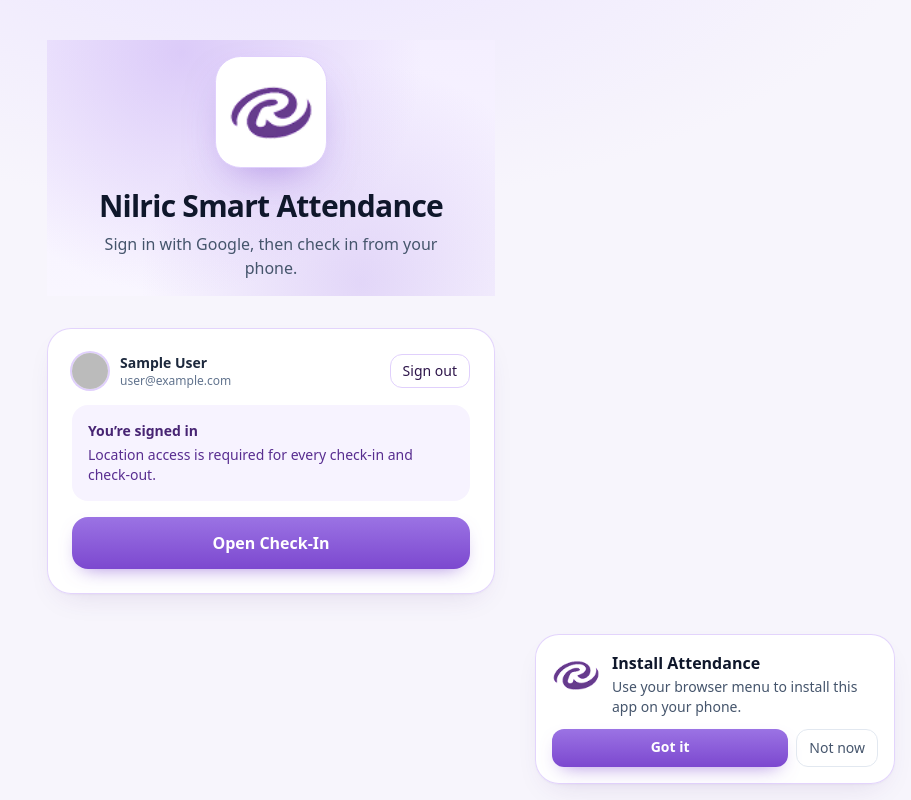
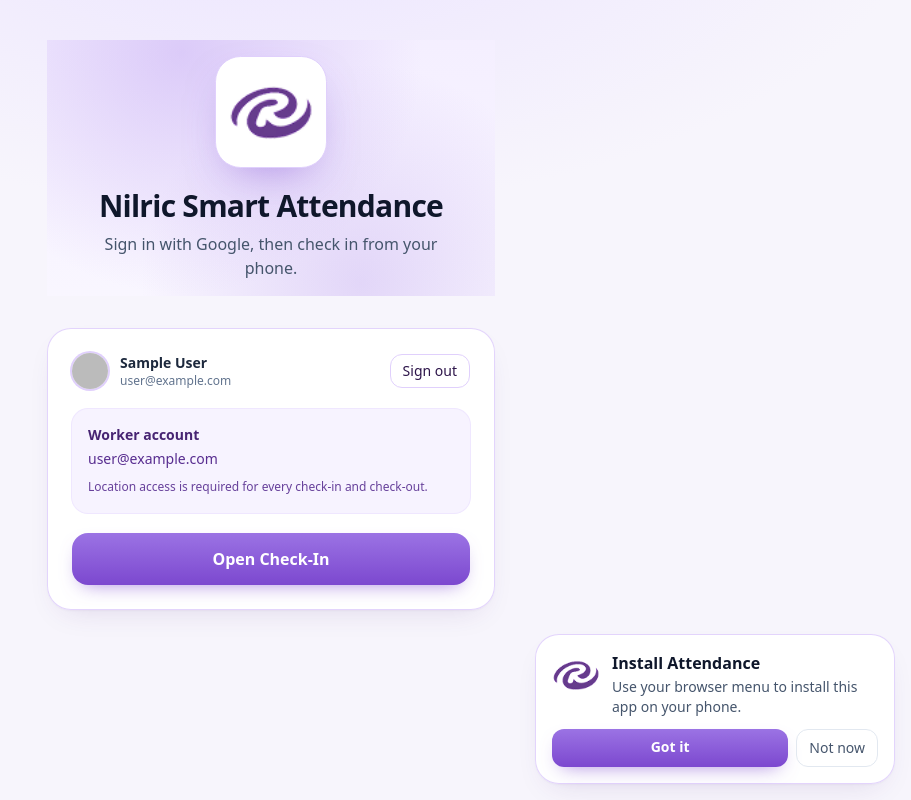
Before and after one commit to Kajeli-bit/nilric-smart-attendance, a Next.js app: page / in a window 1280 px wide. Shown: the whole page, without its empty margins (369-1280 px from the left). Built offline with nearby package versions, Linux system fonts and the light colour scheme; no server answers; sample sign-in values are in the browser's storage.

Commit message:
unified home hub with admin panel button

```diff
--- /dev/null
+++ b/app/auth/continue/page.tsx
@@ -0,0 +1,11 @@
+import { redirect } from "next/navigation";
+
+/**
+ * Legacy OAuth landing path — always send users to the unified home hub.
+ * Home shows Check-In for everyone and Admin Panel when email is in ADMIN_EMAILS.
+ */
+export const dynamic = "force-dynamic";
+
+export default function AuthContinuePage() {
+  redirect("/");
+}
--- a/app/check-in/page.tsx
+++ b/app/check-in/page.tsx
@@ -1,5 +1,7 @@
 import type { Metadata } from "next";
+import Link from "next/link";
 import { auth, getAuthConfigIssues } from "@/lib/auth";
+import { isAdminEmail } from "@/lib/env";
 import { CheckInForm } from "@/components/CheckInForm";
 import { SignInPanel } from "@/components/SignInPanel";
 import { BrandHeader } from "@/components/BrandHeader";
@@ -13,11 +15,17 @@ export const metadata: Metadata = {
 // the correct signed-in / signed-out UI (no stale client session gate).
 export const dynamic = "force-dynamic";
 
-async function readSessionEmail(): Promise<{ email: string | null; setupIssues: string[] }> {
+async function readSessionEmail(): Promise<{
+  email: string | null;
+  isAdmin: boolean;
+  setupIssues: string[];
+}> {
   try {
     const session = await auth();
+    const email = session?.user?.email?.trim().toLowerCase() ?? null;
     return {
-      email: session?.user?.email?.trim().toLowerCase() ?? null,
+      email,
+      isAdmin: email ? isAdminEmail(email) : false,
       setupIssues: [],
     };
   } catch (err) {
@@ -27,15 +35,15 @@ async function readSessionEmail(): Promise<{ email: string | null; setupIssues:
       setupIssues.length > 0 ||
       /AUTH_|Auth configuration|server configuration|MissingSecret/i.test(message)
     ) {
-      return { email: null, setupIssues };
+      return { email: null, isAdmin: false, setupIssues };
     }
     console.error("check-in auth error", err);
-    return { email: null, setupIssues };
+    return { email: null, isAdmin: false, setupIssues };
   }
 }
 
 export default async function CheckInPage() {
-  const { email, setupIssues } = await readSessionEmail();
+  const { email, isAdmin, setupIssues } = await readSessionEmail();
 
   if (setupIssues.length > 0) {
     return <SetupRequiredPanel issues={setupIssues} title="Check-in setup required" />;
@@ -55,6 +63,16 @@ export default async function CheckInPage() {
         title="Worker Attendance"
         subtitle="Google sign-in · location required"
       />
+      {isAdmin && (
+        <div className="mb-4 flex justify-center">
+          <Link
+            href="/admin"
+            className="btn-secondary rounded-xl px-4 py-2 text-sm font-semibold"
+          >
+            Open Admin Panel
+          </Link>
+        </div>
+      )}
       <CheckInForm />
     </main>
   );
--- a/app/page.tsx
+++ b/app/page.tsx
@@ -1,6 +1,7 @@
 import type { Metadata } from "next";
 import Link from "next/link";
 import { auth, getAuthConfigIssues } from "@/lib/auth";
+import { isAdminEmail } from "@/lib/env";
 import { UserBadge } from "@/components/AuthButtons";
 import { BrandHeader } from "@/components/BrandHeader";
 import { SignInPanel } from "@/components/SignInPanel";
@@ -13,11 +14,17 @@ export const metadata: Metadata = {
 
 export const dynamic = "force-dynamic";
 
-async function readSessionEmail(): Promise<{ email: string | null; setupIssues: string[] }> {
+async function readSessionEmail(): Promise<{
+  email: string | null;
+  isAdmin: boolean;
+  setupIssues: string[];
+}> {
   try {
     const session = await auth();
+    const email = session?.user?.email?.trim().toLowerCase() ?? null;
     return {
-      email: session?.user?.email?.trim().toLowerCase() ?? null,
+      email,
+      isAdmin: email ? isAdminEmail(email) : false,
       setupIssues: [],
     };
   } catch (err) {
@@ -27,15 +34,15 @@ async function readSessionEmail(): Promise<{ email: string | null; setupIssues:
       setupIssues.length > 0 ||
       /AUTH_|Auth configuration|server configuration|MissingSecret/i.test(message)
     ) {
-      return { email: null, setupIssues };
+      return { email: null, isAdmin: false, setupIssues };
     }
     console.error("home auth error", err);
-    return { email: null, setupIssues };
+    return { email: null, isAdmin: false, setupIssues };
   }
 }
 
 export default async function HomePage() {
-  const { email, setupIssues } = await readSessionEmail();
+  const { email, isAdmin, setupIssues } = await readSessionEmail();
 
   if (setupIssues.length > 0) {
     return <SetupRequiredPanel issues={setupIssues} />;
@@ -51,22 +58,66 @@ export default async function HomePage() {
 
   return (
     <main className="mx-auto w-full max-w-md py-4">
-      <BrandHeader />
+      <BrandHeader
+        title="Nilric Smart Attendance"
+        subtitle={
+          isAdmin
+            ? "You have admin access. Check in or open the admin panel."
+            : "Sign in with Google, then check in from your phone."
+        }
+      />
       <InstallAppPrompt />
-      <div className="card mt-4 space-y-4 rounded-3xl p-6">
+
+      <div className="card mt-2 space-y-5 rounded-3xl p-6">
         <UserBadge />
-        <div className="rounded-2xl bg-brand-50 p-4 text-sm text-brand-900">
-          <p className="font-semibold">You’re signed in</p>
-          <p className="mt-1 text-brand-800">
+
+        <div className="rounded-2xl bg-brand-50 p-4 text-sm text-brand-900 ring-1 ring-brand-100">
+          <p className="font-semibold">
+            {isAdmin ? "Admin account" : "Worker account"}
+          </p>
+          <p className="mt-1 break-all text-brand-800">{email}</p>
+          <p className="mt-2 text-xs leading-relaxed text-brand-800/90">
             Location access is required for every check-in and check-out.
           </p>
         </div>
-        <Link
-          href="/check-in"
-          className="btn-primary block rounded-2xl px-6 py-3.5 text-center font-semibold"
-        >
-          Open Check-In
-        </Link>
+
+        <div className="space-y-3">
+          <Link
+            href="/check-in"
+            className="btn-primary flex items-center justify-center gap-2 rounded-2xl px-6 py-3.5 text-center font-semibold"
+          >
+            Open Check-In
+          </Link>
+
+          {isAdmin && (
+            <Link
+              href="/admin"
+              className="btn-secondary flex items-center justify-center gap-2 rounded-2xl px-6 py-3.5 text-center font-semibold"
+            >
+              <svg
+                width="18"
+                height="18"
+                viewBox="0 0 24 24"
+                fill="none"
+                aria-hidden="true"
+              >
+                <path
+                  d="M4 7h16M4 12h16M4 17h10"
+                  stroke="currentColor"
+                  strokeWidth="2"
+                  strokeLinecap="round"
+                />
+              </svg>
+              Open Admin Panel
+            </Link>
+          )}
+        </div>
+
+        {isAdmin && (
+          <p className="text-center text-xs text-slate-500">
+            Admin pages: Overview · Workers · Reports
+          </p>
+        )}
       </div>
     </main>
   );
--- a/components/AuthButtons.tsx
+++ b/components/AuthButtons.tsx
@@ -18,7 +18,7 @@ export function GoogleSignInButton({
     try {
       // Full-page OAuth redirect works more reliably inside an installed PWA
       // than a popup / partial navigation.
-      await signIn("google", { callbackUrl: "/check-in", redirect: true });
+      await signIn("google", { callbackUrl: "/", redirect: true });
     } catch {
       // Navigation away is expected; keep UI responsive if it fails locally.
       setBusy(false);
```
